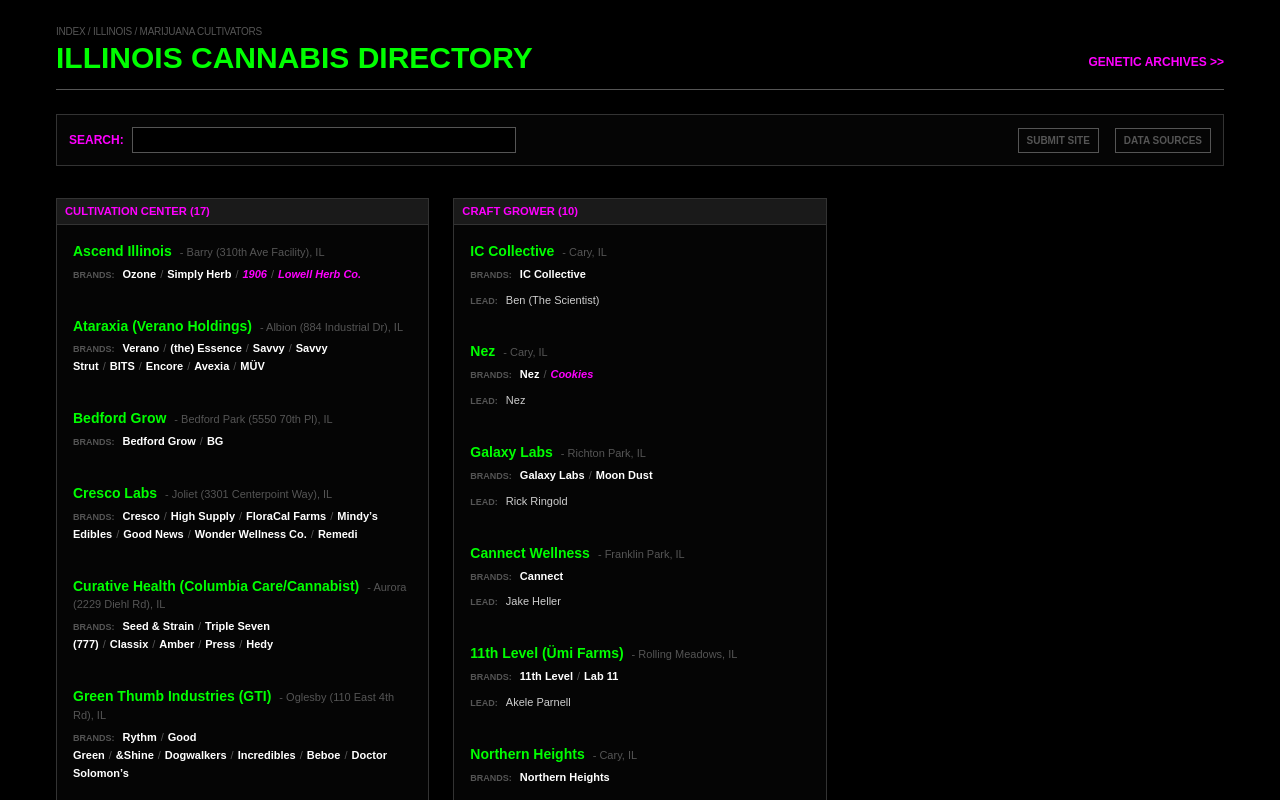
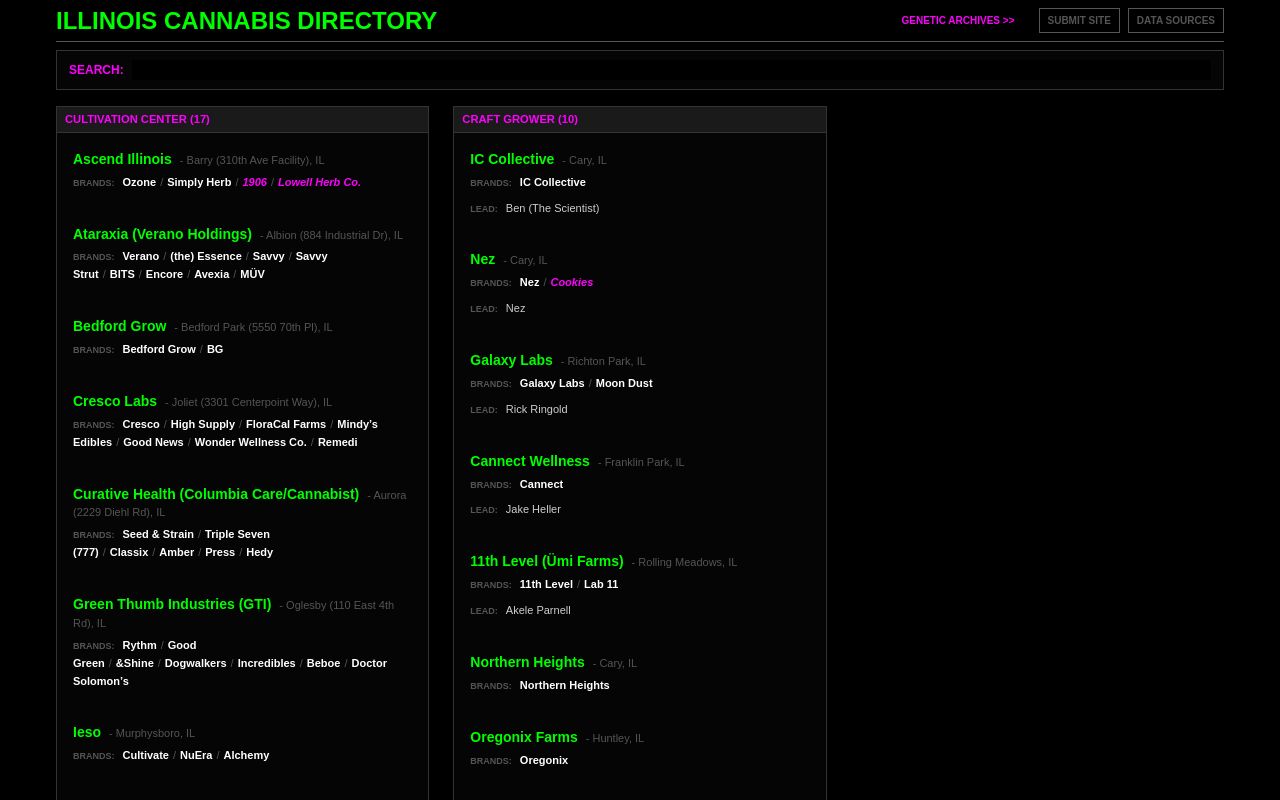
Before and after one commit to crapdice/weed-directory, a React (Vite) app in the folder illinois-marijuana/: page / in a window 1280 px wide. Shown: the top 800 px of the page. Built offline with nearby package versions, Linux system fonts and the light colour scheme.

Commit message:
feat: compact header and navigation for optimized vertical space

```diff
--- a/illinois-marijuana/src/App.tsx
+++ b/illinois-marijuana/src/App.tsx
@@ -44,38 +44,33 @@
   };
 
   return (
-    <div className="min-h-screen flex flex-col max-w-[1200px] mx-auto px-4 py-6 font-mono selection:bg-hot-pink selection:text-black">
-      {/* Header */}
-      <header className="border-b border-neo-gray mb-6 pb-4 flex justify-between items-end">
-        <div>
-          <div className="text-[10px] text-neo-gray mb-1 uppercase tracking-tight">
-            Index / Illinois / Marijuana Cultivators
-          </div>
-          <h1 className="text-3xl font-black text-lime-green leading-none uppercase">
-            Illinois Cannabis Directory
-          </h1>
-        </div>
-        <div className="text-right">
-          <Link to="/breeders" className="text-hot-pink text-xs hover:underline uppercase font-bold">
+    <div className="min-h-screen flex flex-col max-w-[1200px] mx-auto px-4 py-2 font-mono selection:bg-hot-pink selection:text-black">
+      {/* Header Row */}
+      <header className="flex flex-row justify-between items-center border-b border-neo-gray pb-2 mb-2">
+        <h1 className="text-2xl font-black text-lime-green leading-none uppercase">
+          Illinois Cannabis Directory
+        </h1>
+        <div className="flex items-center gap-6">
+          <Link to="/breeders" className="text-hot-pink text-[10px] hover:underline uppercase font-bold">
             Genetic Archives &gt;&gt;
           </Link>
+          <div className="flex gap-2">
+            <button className="text-[10px] text-neo-gray hover:text-white uppercase font-bold border border-neo-gray px-2 py-1">Submit Site</button>
+            <Link to="/sources" className="text-[10px] text-neo-gray hover:text-white uppercase font-bold border border-neo-gray px-2 py-1">Data Sources</Link>
+          </div>
         </div>
       </header>
 
-      {/* Navigation / Search */}
-      <nav className="directory-box p-3 mb-8 flex flex-col md:flex-row gap-4 items-center">
+      {/* Compact Search Bar */}
+      <nav className="directory-box h-10 mb-4 flex items-center px-3">
         <div className="flex-1 flex items-center gap-2">
           <span className="text-xs text-hot-pink font-bold uppercase">Search:</span>
           <input
             type="text"
-            className="bg-black border border-neo-gray text-lime-green px-2 py-1 text-xs w-full max-w-sm focus:outline-none focus:border-hot-pink"
+            className="bg-black border-none text-lime-green px-2 py-0.5 text-xs w-full focus:outline-none"
             value={searchTerm}
             onChange={(e) => setSearchTerm(e.target.value)}
           />
-        </div>
-        <div className="flex gap-4">
-          <button className="text-[10px] text-neo-gray hover:text-white uppercase font-bold border border-neo-gray px-2 py-1">Submit Site</button>
-          <Link to="/sources" className="text-[10px] text-neo-gray hover:text-white uppercase font-bold border border-neo-gray px-2 py-1">Data Sources</Link>
         </div>
       </nav>
 
```
